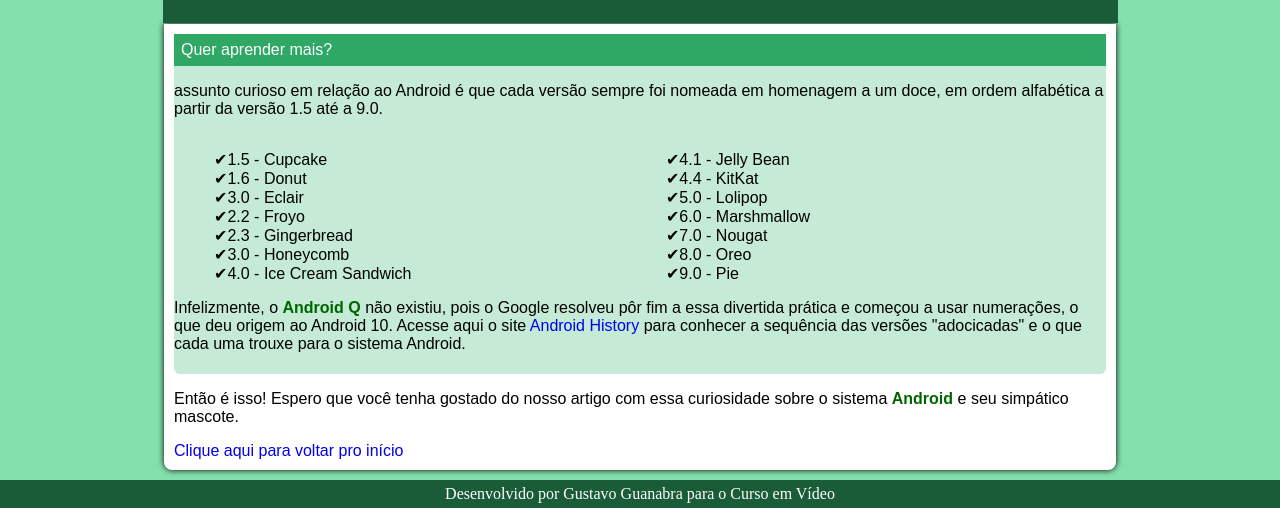
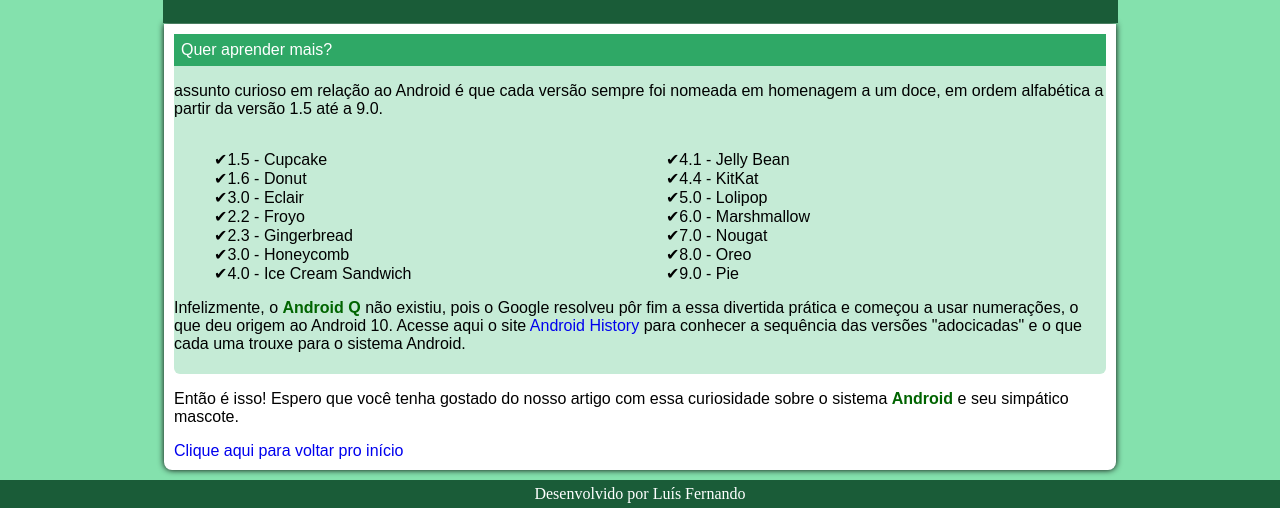
Before and after one commit to luisgarduci/projeto-android, a plain HTML site: page index.html in a window 1280 px wide. Shown: the part 2309-2817 px from the top of the page. Drawn offline with Linux system fonts and the light colour scheme; files whose address does not match are found by name.

Commit message:
mudei o footer.

```diff
--- a/index.html
+++ b/index.html
@@ -74,7 +74,7 @@
                 <a href="#inicio">Clique aqui para voltar pro início</a>
         </section>
 
-    <footer>Desenvolvido por <a href="https://gustavoguanabara.github.io" target="_blank" rel="external">Gustavo Guanabra</a> para o <a href="https://www.cursoemvideo.com/" target="_blank" rel="external">Curso em Vídeo</a></footer>
+    <footer>Desenvolvido por <a href="https://www.instagram.com/luisfernando0310/">Luís Fernando</a></footer>
 
 </body>
 </html>
```
